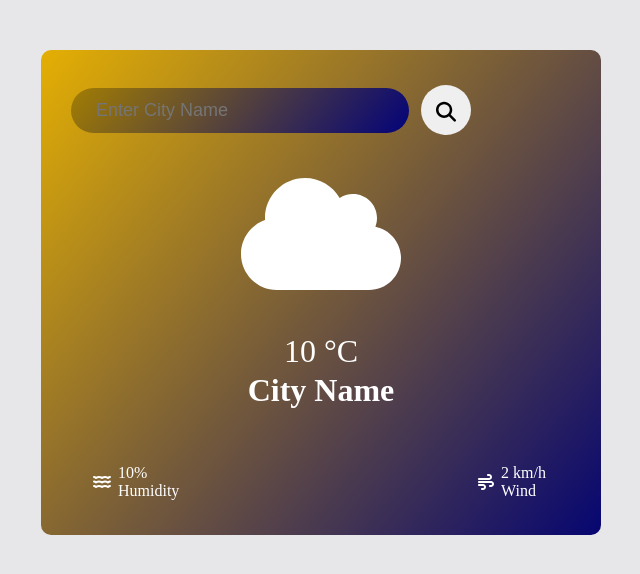
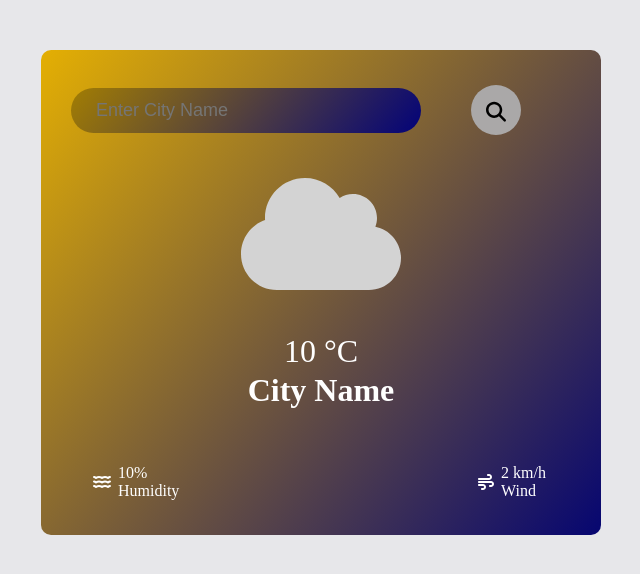
Before and after one commit to Yusufdavid411/Weather-App, a React (Vite) app: page / in a window 1280 px wide. Shown: the top 574 px of the page, without its empty margins (319-959 px from the left). Built offline with nearby package versions, Linux system fonts and the light colour scheme.

Commit message:
wednesday 3 jan 2024

```diff
--- a/src/components/Home.jsx
+++ b/src/components/Home.jsx
@@ -13,7 +13,7 @@ const Home = () => {
         name:'City Name',
         humidity: 10,
         speed: 2,
-        image: <FontAwesomeIcon icon="cloud" size="8x" className="icon" />,
+        image: <FontAwesomeIcon icon="cloud" size="8x" color="lightgray" className="icon" />,
     })
 
     const [name, setName] = useState('');
@@ -51,17 +51,17 @@ const Home = () => {
                 // }
 
                 if(res.data.weather[0].main == "Clouds") {
-                    imagePath = <FontAwesomeIcon icon={faCloud} size="8x" style={{ color: 'white' }}  className="icon" />;
+                    imagePath = <FontAwesomeIcon icon={faCloud} size="8x" style={{ color: 'lightgray' }}  className="icon" />;
                 } else if (res.data.weather[0].main == "Clear") {
-                    imagePath = <FontAwesomeIcon icon={faCloudSun} size="8x" className="icon" />;
+                    imagePath = <FontAwesomeIcon icon={faCloudSun} size="8x" color="lightgray" className="icon" />;
                 } else if (res.data.weather[0].main == "Rain") {
-                    imagePath = <FontAwesomeIcon icon="fa-solid fa-cloud-rain" size="8x" style={{ color: 'black' }} className="icon" />;
+                    imagePath = <FontAwesomeIcon icon="fa-solid fa-cloud-rain" size="8x" style={{ color: 'lightgray' }} className="icon" />;
                 } else if (res.data.weather[0].main == "Drizzle") {
-                    imagePath = <FontAwesomeIcon icon={faCloudShowersWater} size="8x" className="icon" />;
+                    imagePath = <FontAwesomeIcon icon={faCloudShowersWater} size="8x" color="lightgray" className="icon" />;
                 } else if (res.data.weather[0].main == "Mist") {
-                    imagePath = <FontAwesomeIcon icon={faCloudBolt} size="8x" className="icon" />;
+                    imagePath = <FontAwesomeIcon icon={faCloudBolt} size="8x" color="lightgray" className="icon" />;
                 } else {
-                    imagePath = <FontAwesomeIcon icon="cloud" size="8x" className="icon" />;
+                    imagePath = <FontAwesomeIcon icon="cloud" size="8x" color="lightgray" className="icon" />;
                 }
 
                 setData({...data,
--- a/src/style.css
+++ b/src/style.css
@@ -24,7 +24,7 @@
     display: flex;
     align-items: center;
     justify-content: space-between;
-    width: 80%;
+    width: 90%;
 }
 
 .search input {
@@ -37,7 +37,7 @@
     border-radius: 30px;
     flex: 1;
     margin-right: 12px;
-    width: 30%;
+    width: 40%;
     max-width: 350px;
 }
 
@@ -48,6 +48,11 @@
     height: 50px;
     border-radius: 50%;
     cursor: pointer;
+    background-color: rgb(170, 168, 168);
+}
+
+.search button:hover {
+    background-color: rgb(238, 238, 238);
 }
 
 .search button .icon {
```
